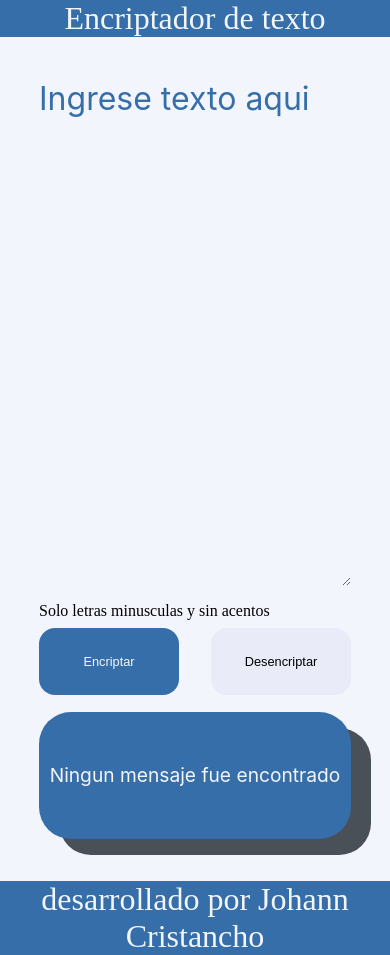
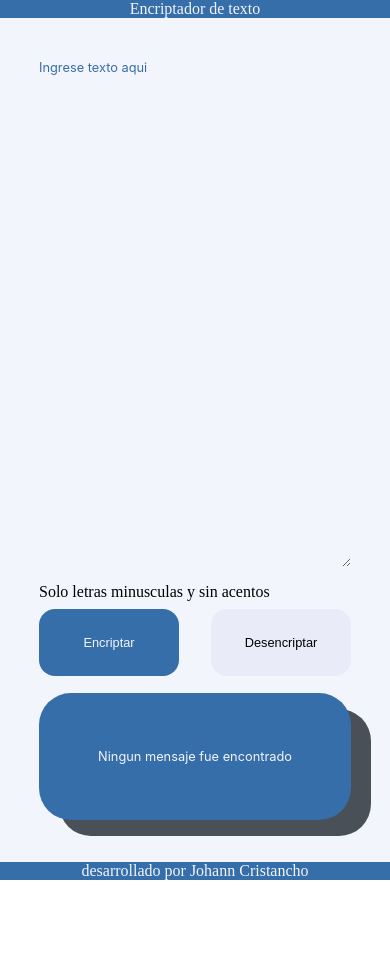
Before and after one commit to Johann-Cristancho/Encriptador, a plain HTML site: page index.html in a window 390 px wide. After the commit the page ends 880 px from the top, so only its background shows below. Drawn offline with Linux system fonts and the light colour scheme.

Commit message:
update style sheet

```diff
--- a/style.css
+++ b/style.css
@@ -131,11 +131,16 @@
     }
 
 
+    .header {
+        font-size: 1rem;
+    }
+
     .texto {
         width: 80%;
         height: 60%;
         left: 10%;
         top: 5%;
+        font-size: 0.8rem;
     }
 
     .condiciones {
@@ -173,6 +178,11 @@
         height: 15%;
         left: 10%;
         top: 80%;
+        font-size: 0.8rem;
+    }
+
+    .footer {
+        font-size: 1rem;
     }
 
 
```
